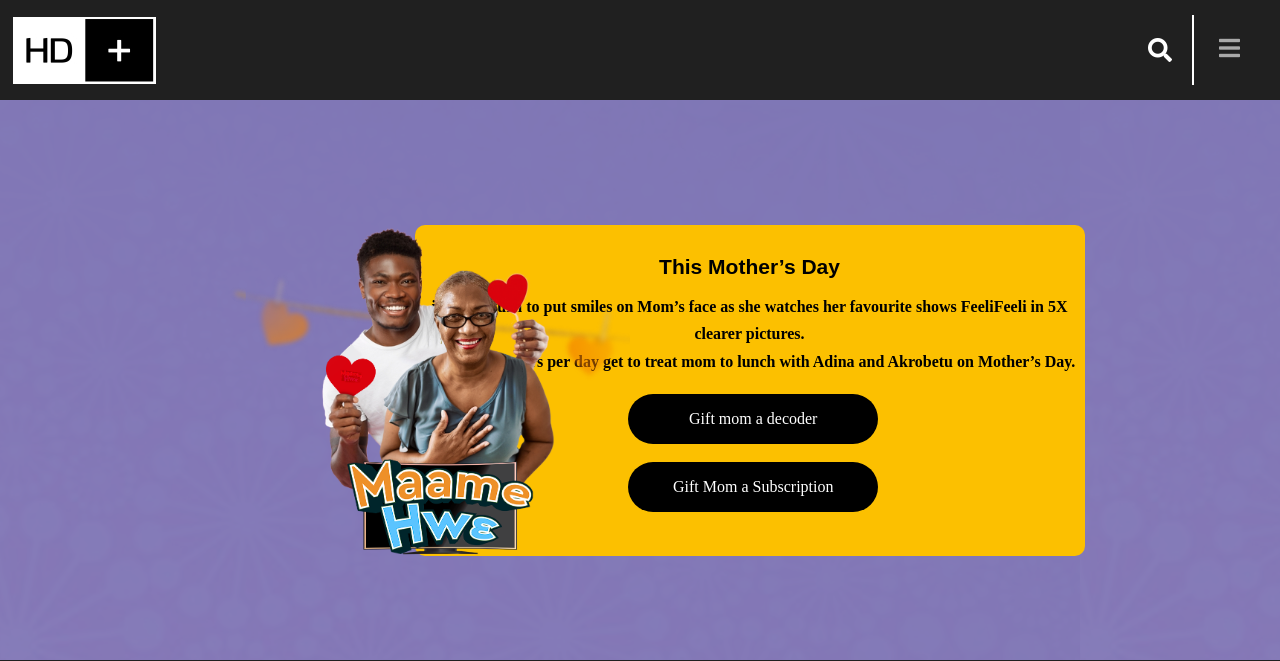
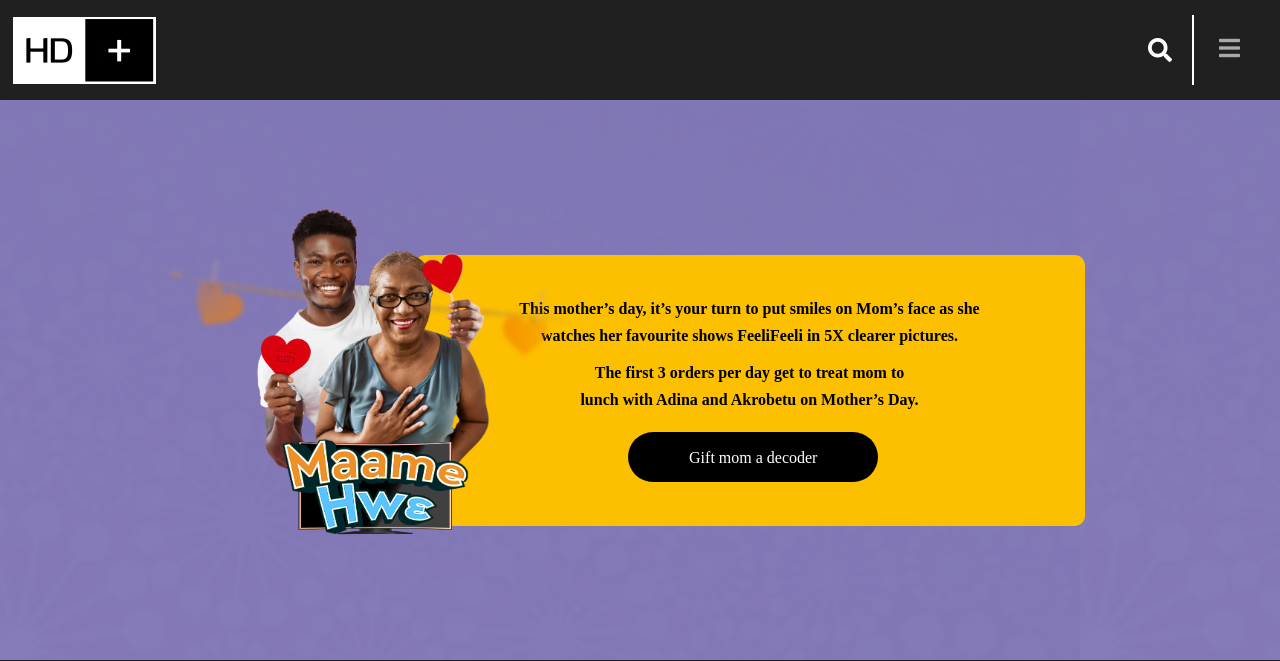
Before and after one commit to i-Blaise/hdplus-decoder-order, a PHP site: page / in a window 1280 px wide. Shown: the top 661 px of the page. Run offline with PHP 8.4, Linux system fonts and the light colour scheme; some libraries are stand-ins or nearby versions; some web fonts are replaced.

Commit message:
hdplus-decoder-order

```diff
--- a/css/main.css
+++ b/css/main.css
@@ -188,7 +188,8 @@
   width: 400px;
   position: relative;
   z-index: 2;
-  left: 215px;
+  left: 150px;
+  bottom: 20px;
 }
 
 .wrap-login100 {
--- a/index.php
+++ b/index.php
@@ -112,16 +112,16 @@
           <!-- This Mother’s Day, it’s your turn to put smiles on Mom’s face as she watches her favourite shows FeeliFeeli in 5X clearer pictures.
 
           The first 3 orders per day get to treat mom to lunch with Adina and Akrobetu on Mother’s Day. -->
-      <h3 class="main-page-header">This Mother’s Day</h3>
-		  <p class="main-page-text">it’s your turn to put smiles on Mom’s face as she watches her favourite shows FeeliFeeli in 5X clearer pictures. <br> The first 3 orders per day get to treat mom to lunch with Adina and Akrobetu on Mother’s Day.</p>
+		  <p class="main-page-text" style="padding-top: 40px; padding-bottom: 10px;">This mother’s day, it’s your turn to put smiles on Mom’s face as she <br> watches her favourite shows FeeliFeeli in 5X clearer pictures.</p>
+      <p class="main-page-text">The first 3 orders per day get to treat mom to <br> lunch with Adina and Akrobetu on Mother’s Day.</p>
 
             <div class="container-login100-form-btn">
               <a class="btn" href="order-decoder/"><button class="login100-form-btn" name="submit" value="Submit">
                 Gift mom a decoder
               </button> </a>
-              <a class="btn" href="?status=notopen" id="subscription" disabled><button class="login100-form-btn" name="submit" value="Submit">
+              <!-- <a class="btn" href="?status=notopen" id="subscription" disabled><button class="login100-form-btn" name="submit" value="Submit">
                 Gift Mom a Subscription
-              </button></a>
+              </button></a> -->
             </div>
         </div>
       </div>
```
